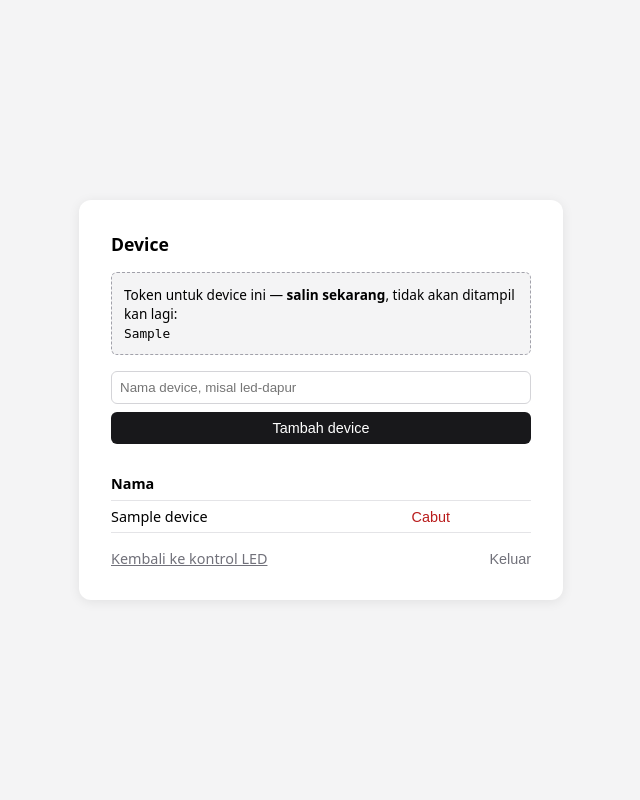
After one commit to milanalfandiismail/IoT, a Python web app: template templates/devices.html in a window 1280 px wide. The commit adds this page. Shown: the whole page, without its empty margins (319-959 px from the left). Run offline with Jinja, Linux system fonts and the light colour scheme; the template is opened without the code that fills it: most values are stand-ins (such as "Sample title", 1, 10 or a date in 2020).

Commit message:
feat: halaman kelola device, token disimpan di sqlite

```diff
--- /dev/null
+++ b/templates/devices.html
@@ -0,0 +1,67 @@
+<!doctype html>
+<html lang="id">
+<head>
+  <meta charset="utf-8">
+  <meta name="viewport" content="width=device-width, initial-scale=1">
+  <title>Device</title>
+  <style>
+    body { font-family: system-ui, sans-serif; display: grid; place-items: center; min-height: 100vh; margin: 0; background: #f4f4f5; }
+    main { background: #fff; padding: 2rem; border-radius: 12px; box-shadow: 0 2px 12px rgba(0,0,0,.08); width: 420px; }
+    h1 { font-size: 1.1rem; margin: 0 0 1rem; }
+    table { width: 100%; border-collapse: collapse; margin-bottom: 1rem; }
+    th, td { text-align: left; padding: .4rem 0; border-bottom: 1px solid #e4e4e7; font-size: .9rem; }
+    .empty { color: #71717a; font-size: .9rem; }
+    input[type=text] { padding: .5rem; border: 1px solid #d4d4d8; border-radius: 6px; width: 100%; box-sizing: border-box; }
+    button { padding: .5rem .8rem; border: 0; border-radius: 6px; font-size: .9rem; cursor: pointer; }
+    form.add button { background: #18181b; color: #fff; margin-top: .5rem; width: 100%; }
+    form.add { margin-bottom: 1.5rem; }
+    form.revoke button { background: transparent; color: #b91c1c; padding: 0; }
+    form.logout button, a { background: transparent; color: #71717a; padding: 0; }
+    .token { background: #f4f4f5; border: 1px dashed #a1a1aa; border-radius: 6px; padding: .75rem; margin-bottom: 1rem; font-size: .85rem; word-break: break-all; }
+    code { font-size: .8rem; }
+    .error { color: #b91c1c; font-size: .85rem; margin-bottom: .5rem; }
+    footer { display: flex; justify-content: space-between; align-items: center; margin-top: 1rem; font-size: .9rem; }
+  </style>
+</head>
+<body>
+  <main>
+    <h1>Device</h1>
+
+    {% if new_token %}
+      <div class="token">
+        Token untuk device ini — <strong>salin sekarang</strong>, tidak akan ditampilkan lagi:
+        <br><code id="token">{{ new_token }}</code>
+      </div>
+    {% endif %}
+    {% if error %}<p class="error">{{ error }}</p>{% endif %}
+
+    <form class="add" method="post" action="/devices">
+      <input type="text" name="name" placeholder="Nama device, misal led-dapur" required>
+      <button type="submit">Tambah device</button>
+    </form>
+
+    {% if devices %}
+      <table>
+        <tr><th>Nama</th><th></th></tr>
+        {% for device in devices %}
+          <tr>
+            <td>{{ device.name }}</td>
+            <td>
+              <form class="revoke" method="post" action="/devices/{{ device.id }}/delete">
+                <button type="submit">Cabut</button>
+              </form>
+            </td>
+          </tr>
+        {% endfor %}
+      </table>
+    {% else %}
+      <p class="empty">Belum ada device.</p>
+    {% endif %}
+
+    <footer>
+      <a href="/">Kembali ke kontrol LED</a>
+      <form class="logout" method="post" action="/logout"><button type="submit">Keluar</button></form>
+    </footer>
+  </main>
+</body>
+</html>
--- a/templates/index.html
+++ b/templates/index.html
@@ -21,6 +21,7 @@
     <h1>Kontrol LED</h1>
     <strong id="state" class="{{ 'on' if state.on else 'off' }}">{{ "ON" if state.on else "OFF" }}</strong>
     <button id="toggle">{{ "Matikan LED" if state.on else "Nyalakan LED" }}</button>
+    <p style="margin:1rem 0 0"><a href="/devices" style="color:#71717a;font-size:.9rem">Kelola device</a></p>
     <form method="post" action="/logout"><button type="submit">Keluar</button></form>
   </main>
   <script>
```
Also changed, not shown: app.py (+102 -9 lines), tests/conftest.py (+8 -3 lines), tests/test_api.py (+6 -6 lines), tests/test_config.py (+0 -6 lines), tests/test_devices.py (added, +47 -0 lines).
